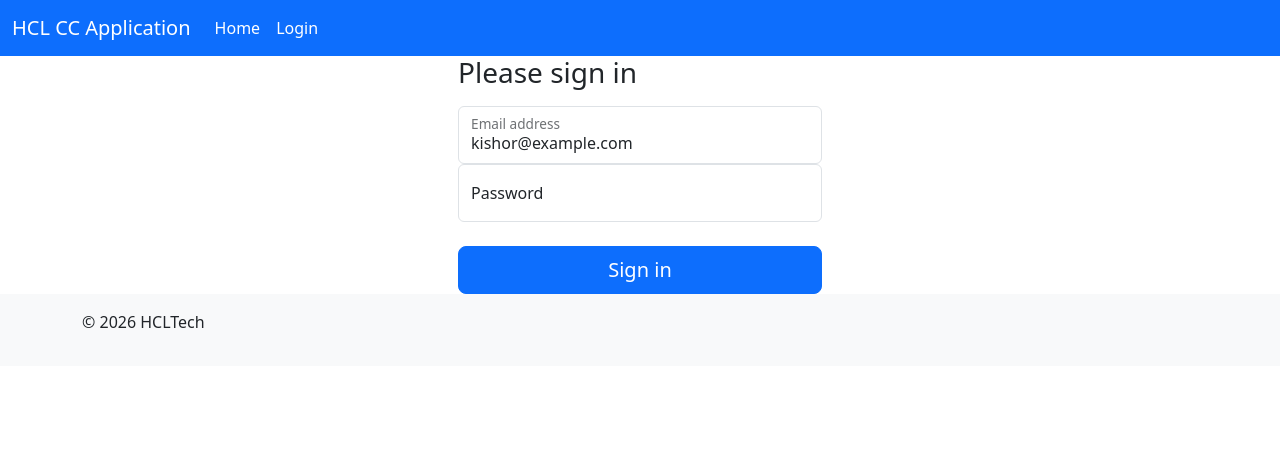
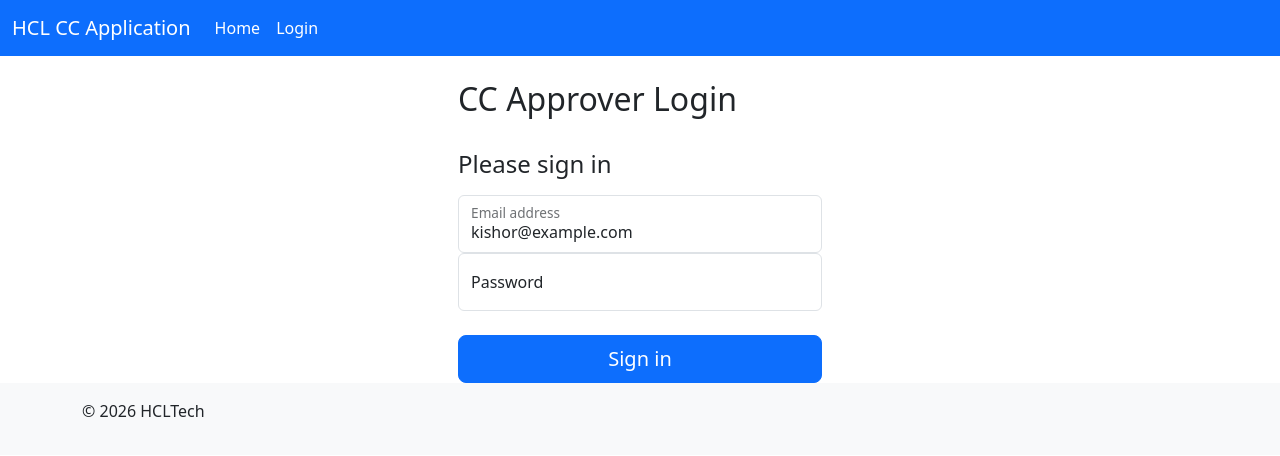
Before and after one commit to kishor10d/credit-card-application-squad-7, a React (Create React App) app in the folder credit-card-frontend/: page /login in a window 1280 px wide. Shown: the top 456 px of the page. Built offline with nearby package versions, Linux system fonts and the light colour scheme.

Commit message:
headers changes

```diff
--- a/credit-card-frontend/src/App.js
+++ b/credit-card-frontend/src/App.js
@@ -4,6 +4,7 @@ import { BrowserRouter, Routes, Route } from 'react-router-dom';
 import MainLayout from './layouts/MainLayout';
 import Home from './pages/Home';
 import Login from './pages/Login';
+import Dashboard from './pages/Dashboard';
 
 function App() {
   return (
@@ -12,6 +13,7 @@ function App() {
         <Route path="/" element={<MainLayout />}>
           <Route index element={<Home />} />
           <Route path="login" element={<Login />} />
+          <Route path='dashboard' element={<Dashboard />} />
         </Route>
       </Routes>
     </BrowserRouter>
--- a/credit-card-frontend/src/components/Header.jsx
+++ b/credit-card-frontend/src/components/Header.jsx
@@ -20,6 +20,7 @@ const Header = () => {
   }
 
   return(
+    <>
     <header>
       <nav
         className="navbar navbar-expand navbar-dark bg-primary"
@@ -43,24 +44,35 @@ const Header = () => {
 
           <div className="collapse navbar-collapse" id="navbarsExample02">
             <ul className="navbar-nav me-auto">
+
+              { !isAuthenticated &&
+              <>
               <li className="nav-item">
                 <NavLink key='/' to="/" className="nav-link active">Home</NavLink>
               </li>
-              { !isAuthenticated &&
               <li className="nav-item active d-flex">
                 <NavLink key='/login' to="/login" className="nav-link active d-flex">Login</NavLink>
               </li>
+              </>
               }
               { isAuthenticated &&
+              <>
+              <li className="nav-item">
+                <NavLink key='/dashboard' to="/dashboard" className="nav-link active">Dashboard</NavLink>
+              </li>
               <li className="nav-item active d-flex">
                 <button onClick={logout} className="nav-link active d-flex">Logout <span > ({user?.name})</span></button>
               </li>
+              </>
+
               }
             </ul>
           </div>
         </div>
       </nav>
     </header>
+    <br />
+    </>
   )
 };
 
--- a/credit-card-frontend/src/components/LoginForm.jsx
+++ b/credit-card-frontend/src/components/LoginForm.jsx
@@ -11,7 +11,7 @@ const LoginForm = () => {
 	const isAuthenticated = authService.isAuthenticated();
 	console.log("isAuth", isAuthenticated);
 	if (isAuthenticated) {
-		navigate('/');
+		navigate('/dashboard');
 	}
 
 	const schema = z.object({
@@ -42,7 +42,7 @@ const LoginForm = () => {
 
   return (
     <form className="mt-20" onSubmit={handleSubmit(onSubmit)}>
-      <h1 className="h3 mb-3 fw-normal">Please sign in</h1>
+      <h4 className="h4 mb-3 fw-normal">Please sign in</h4>
 
       <div className="form-floating">
         <input
--- a/credit-card-frontend/src/pages/Dashboard.jsx
+++ b/credit-card-frontend/src/pages/Dashboard.jsx
@@ -89,6 +89,9 @@ function Dashboard() {
 
   return (
     <>
+      <h3>Credit Card Applications</h3>
+      <br />
+
       {loading && ('Loading Data...' )}
 
       {!loading && (
--- a/credit-card-frontend/src/pages/Login.jsx
+++ b/credit-card-frontend/src/pages/Login.jsx
@@ -6,6 +6,8 @@ const Login = () => {
       <div className="row">
         <div className="col-md-4"></div>
         <div className="col-md-4">
+					<h2>CC Approver Login</h2>
+					<br />
           <LoginForm />
         </div>
         <div className="col-md-4"></div>
```
